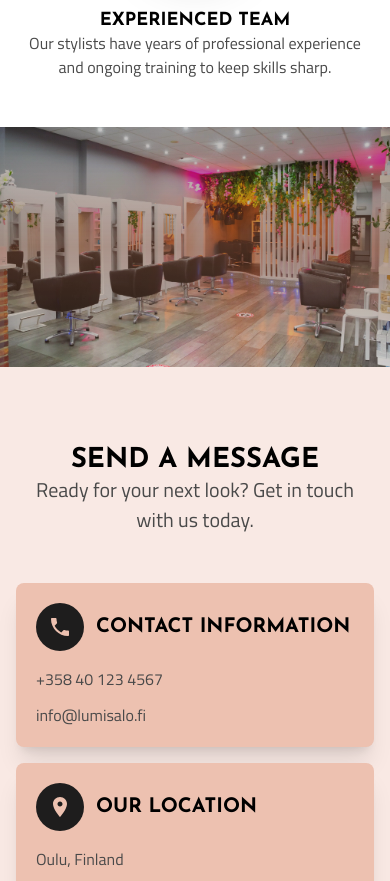
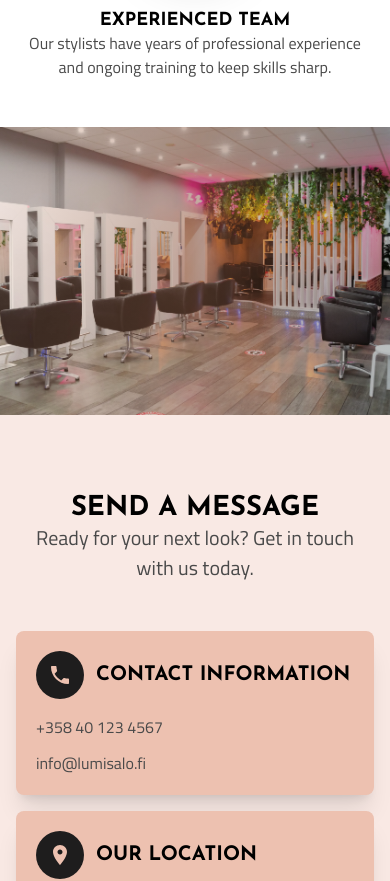
Before and after one commit to VictorKevz/lumi-salon, a Next.js app: page /en in a window 390 px wide. Shown: the part 10220-11101 px from the top of the page. Built offline with nearby package versions, Linux system fonts and the light colour scheme.

Commit message:
Add about section image as background image to preserve quality.

```diff
--- a/app/components/ContactForm.tsx
+++ b/app/components/ContactForm.tsx
@@ -8,7 +8,7 @@ import {
   FormErrors,
   FormField as FormFieldType,
 } from "@/app/types/contact";
-import { Backspace, Send } from "@mui/icons-material";
+import { Backspace, Message, Send } from "@mui/icons-material";
 
 interface ContactFormProps {
   messages: Messages;
@@ -264,7 +264,7 @@ export const ContactForm = ({ messages }: ContactFormProps) => {
             disabled={isSubmitting}
             className="center gap-1 w-full bg-[var(--neutral-6)] border-2 border-transparent hover:bg-transparent hover:border-[var(--neutral-6)] hover:text-[var(--neutral-6)] disabled:opacity-50 disabled:cursor-not-allowed text-lg text-[var(--text-on-primary)] font-semibold h-14 px-6 rounded-lg shadow-xl"
           >
-            <Send className="text-xl" />
+            <Message className="text-xl" />
             {isSubmitting
               ? messages["contact.form.submitting"]
               : messages["contact.form.submit"]}
--- a/app/sections/about/About.tsx
+++ b/app/sections/about/About.tsx
@@ -60,17 +60,12 @@ export const About = ({ messages }: SectionProps) => {
           })}
         </ul>
       </div>
-      <figure className="relative w-full mt-12">
-        <Image
-          src={"/images/salon.webp"}
-          alt={messages["about.fig.alt"]}
-          height={350}
-          width={450}
-          className="w-full! h-[15rem] 2xl:h-[20rem] object-cover"
-        />
-        <div className="card-overlay opacity-75 backdrop-saturate-150"></div>
-        <figcaption className="sr-only">{messages["about.fig.alt"]}</figcaption>
-      </figure>
+      <div
+        className=" relative w-full mt-12 min-h-[18rem] 2xl:min-h-[25rem] bg-cover bg-center bg-no-repeat"
+        style={{ backgroundImage: 'url("/images/salon.webp")' }}
+      >
+        <div className="overlay opacity-70"></div>
+      </div>
     </section>
   );
 };
--- a/app/sections/header/Header.tsx
+++ b/app/sections/header/Header.tsx
@@ -24,7 +24,7 @@ export const Banner = ({ messages }: SectionProps) => {
 
   return (
     <div
-      className="between hidden! lg:flex! w-full h-[2.7rem] bg-[var(--neutral-6)] text-[var(--neutral-0)] px-4 lg:px-8"
+      className="between hidden! lg:flex! w-full h-[2.7rem] bg-[var(--neutral-6)] text-[var(--neutral-0)] px-4 2xl:px-8"
       aria-label="Salon contact information and social media banner"
       role="banner"
     >
@@ -82,7 +82,7 @@ export const Navbar = ({ messages }: SectionProps) => {
 
   return (
     <nav
-      className="between relative w-full h-[4.5rem] bg-[var(--primary-2)] px-4 lg:px-8 z-50 shadow-2xl shadow-black/20"
+      className="between relative w-full h-[4.5rem] bg-[var(--primary-2)] px-4 2xl:px-8 z-50 shadow-2xl shadow-black/20"
       aria-label="Main navigation"
     >
       <div className="center gap-1">
```
